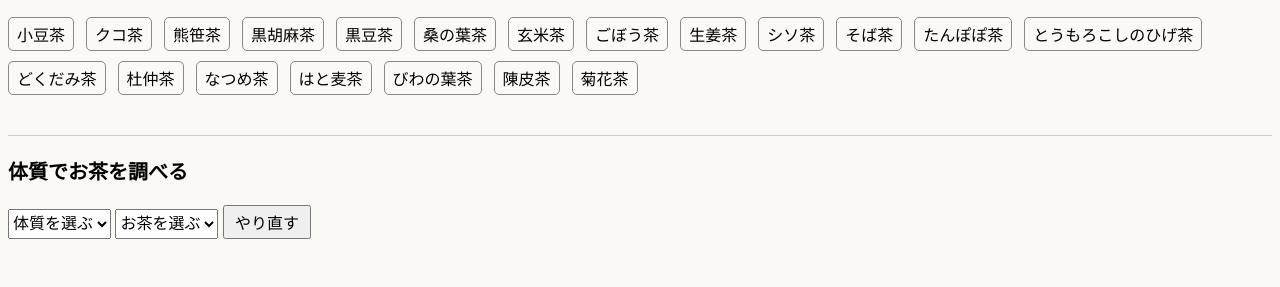
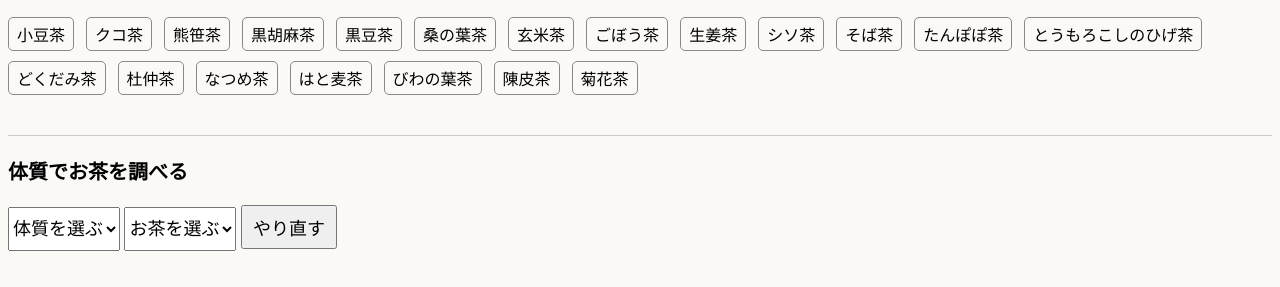
Before and after one commit to mami-yourplace/toyo-tea-web, a plain HTML site: page index.html in a window 1280 px wide. Shown: the part 107-394 px from the top of the page. Drawn offline with Linux system fonts and the light colour scheme.

Commit message:
Increase font size and height for buttons and selects

```diff
--- a/style.css
+++ b/style.css
@@ -33,8 +33,8 @@ body {
 }
 
 #constitution {
-    font-size: 16px;
-    height: 30px;
+    font-size: 18px;
+    height: 44px;
 }
 
 #constitutionButton {
@@ -45,8 +45,8 @@ body {
 }
 
 #teaSelect {
-    font-size: 16px;
-    height: 30px;
+    font-size: 18px;
+    height: 44px;
 }
 
 #teaButton {
@@ -80,6 +80,7 @@ body {
 }
 
 #resetButton {
-    font-size: 16px;
-    padding: 3px 10px;
+    font-size: 18px;
+    height: 44px;
+    padding: 0 10px;
 }
```
